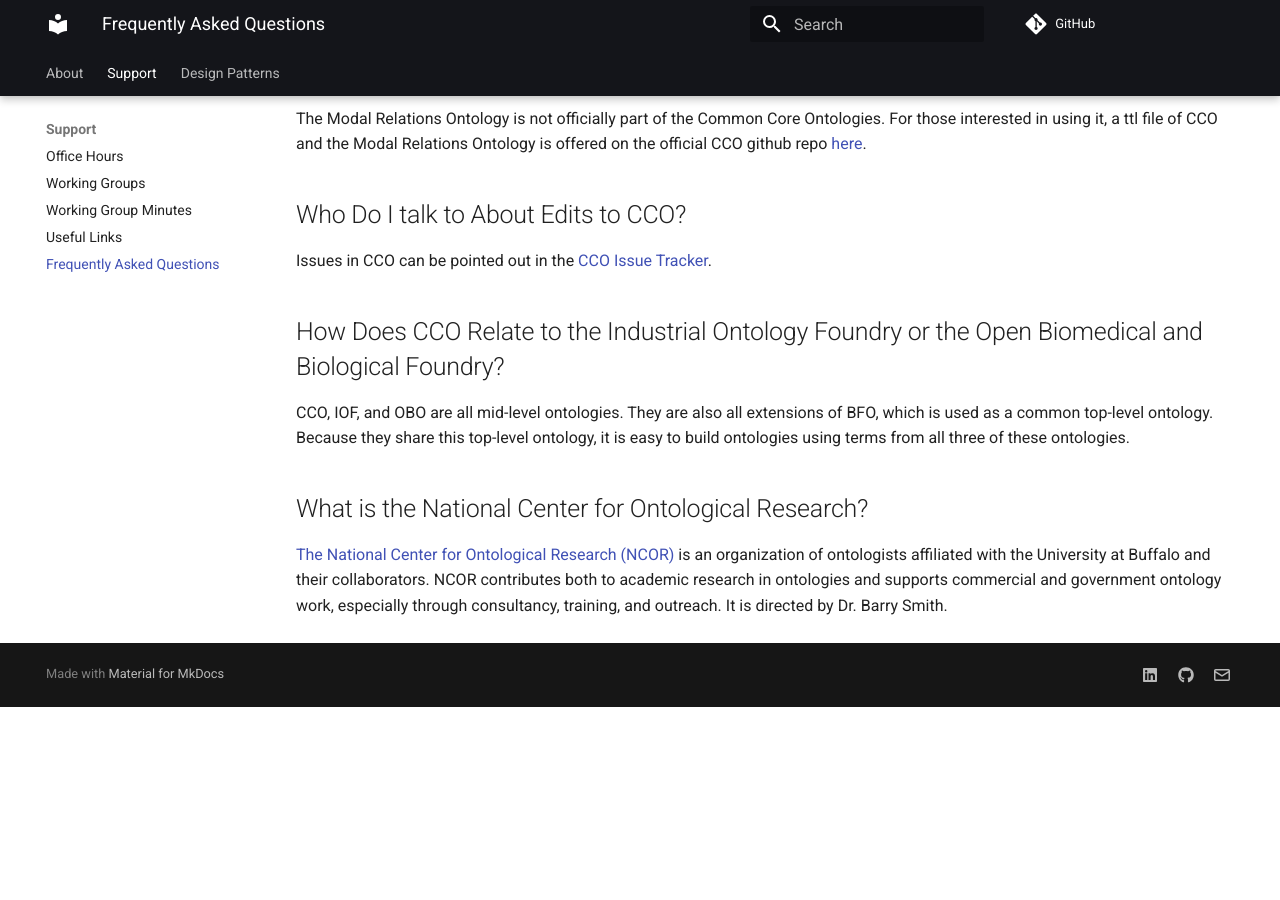
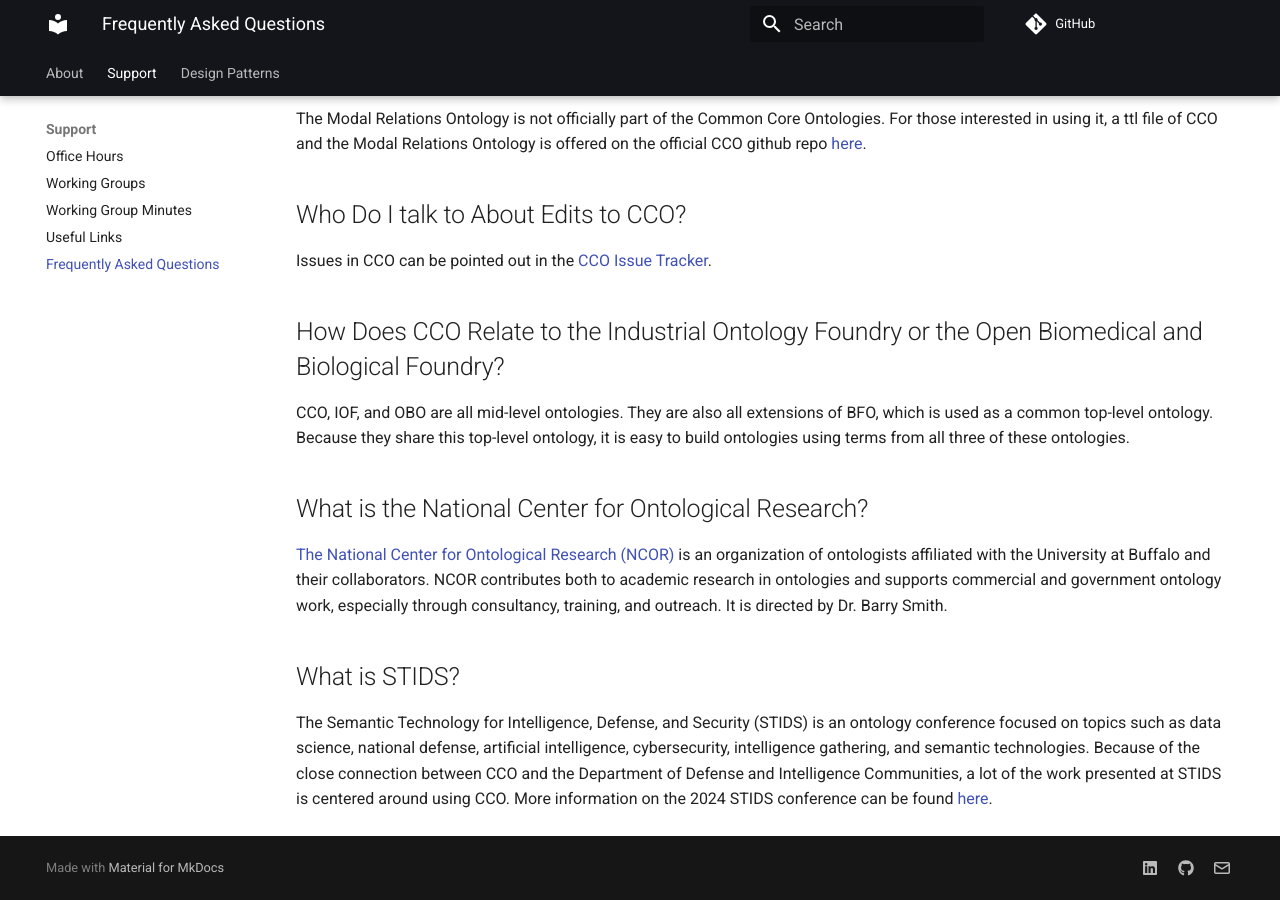
Before and after one commit to CommonCoreOntology/cco-webpage, an MkDocs documentation site: the page built from docs/faq.md, in a window 1280 px wide and 900 px high, scrolled down 2039 px. Built offline with MkDocs 1.6.1 and Material for MkDocs 9.7.7, drawn with Linux system fonts in a browser that asks for light colours; comment, search, counter and statistics services are not loaded; before the commit the page ends 2746 px from its top, so only the background shows below that.

Commit message:
Update faq.md
stids

```diff
--- a/docs/faq.md
+++ b/docs/faq.md
@@ -40,5 +40,7 @@
     <p>CCO, IOF, and OBO are all mid-level ontologies. They are also all extensions of BFO, which is used as a common top-level ontology. Because they share this top-level ontology, it is easy to build ontologies using terms from all three of these ontologies.</p>
   <h2>What is the National Center for Ontological Research?</h2>
     <p><a href="https://ubwp.buffalo.edu/ncor/" target="_blank">The National Center for Ontological Research (NCOR)</a> is an organization of ontologists affiliated with the University at Buffalo and their collaborators. NCOR contributes both to academic research in ontologies and supports commercial and government ontology work, especially through consultancy, training, and outreach. It is directed by Dr. Barry Smith.</p>
+  <h2>What is STIDS?</h2>
+    <p>The Semantic Technology for Intelligence, Defense, and Security (STIDS) is an ontology conference focused on topics such as data science, national defense, artificial intelligence, cybersecurity, intelligence gathering, and semantic technologies. Because of the close connection between CCO and the Department of Defense and Intelligence Communities, a lot of the work presented at STIDS is centered around using CCO. More information on the 2024 STIDS conference can be found <a href="" target="_blank">here</a>.</p>
 </body>
 </html>
```
